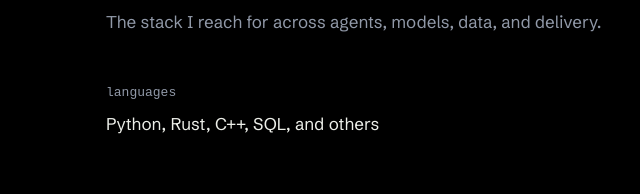
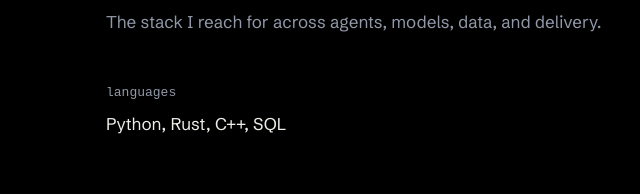
Before and after one commit to abhiram-k-2223/portfolio, a website built with Vite: page index.html in a window 1280 px wide. Shown: the part 3867-4061 px from the top of the page, 16-656 px from the left. Built offline with nearby package versions, Linux system fonts and the light colour scheme; a web font is replaced by a local one.

Commit message:
Tighten languages list to Python, Rust, C++, SQL

```diff
--- a/index.html
+++ b/index.html
@@ -488,7 +488,7 @@ href="https://www.linkedin.com/in/marihba"
           <div>
             <dt class="font-mono text-[13px] text-muted">languages</dt>
             <dd class="mt-2 max-w-[46ch] leading-relaxed">
-              Python, Rust, C++, SQL, and others
+              Python, Rust, C++, SQL
             </dd>
           </div>
           <div>
```
